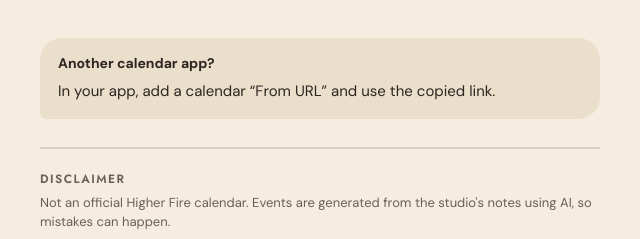
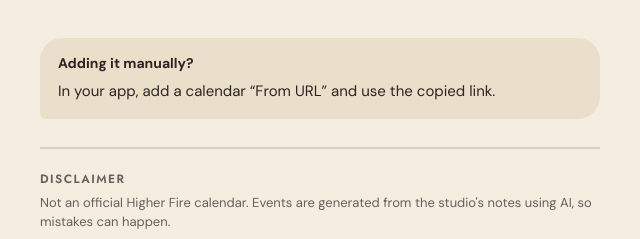
Before and after one commit to gbrunow/hf-community, a website: page index.html in a window 1280 px wide. Shown: the part 786-1025 px from the top of the page, 68-708 px from the left. Drawn offline with Linux system fonts and the light colour scheme.

Commit message:
Retitle the help card "Adding it manually?"

```diff
--- a/index.html
+++ b/index.html
@@ -135,7 +135,7 @@ h1 b { font-weight: 600; color: var(--terracotta); }
 
   <div class="below">
     <section class="how">
-      <h2>Another calendar app?</h2>
+      <h2>Adding it manually?</h2>
       <p>In your app, add a calendar “From URL” and use the copied link.</p>
     </section>
     <section class="disclaimer">
```
Also changed, not shown: test/page.test.js (+1 -1 lines).
